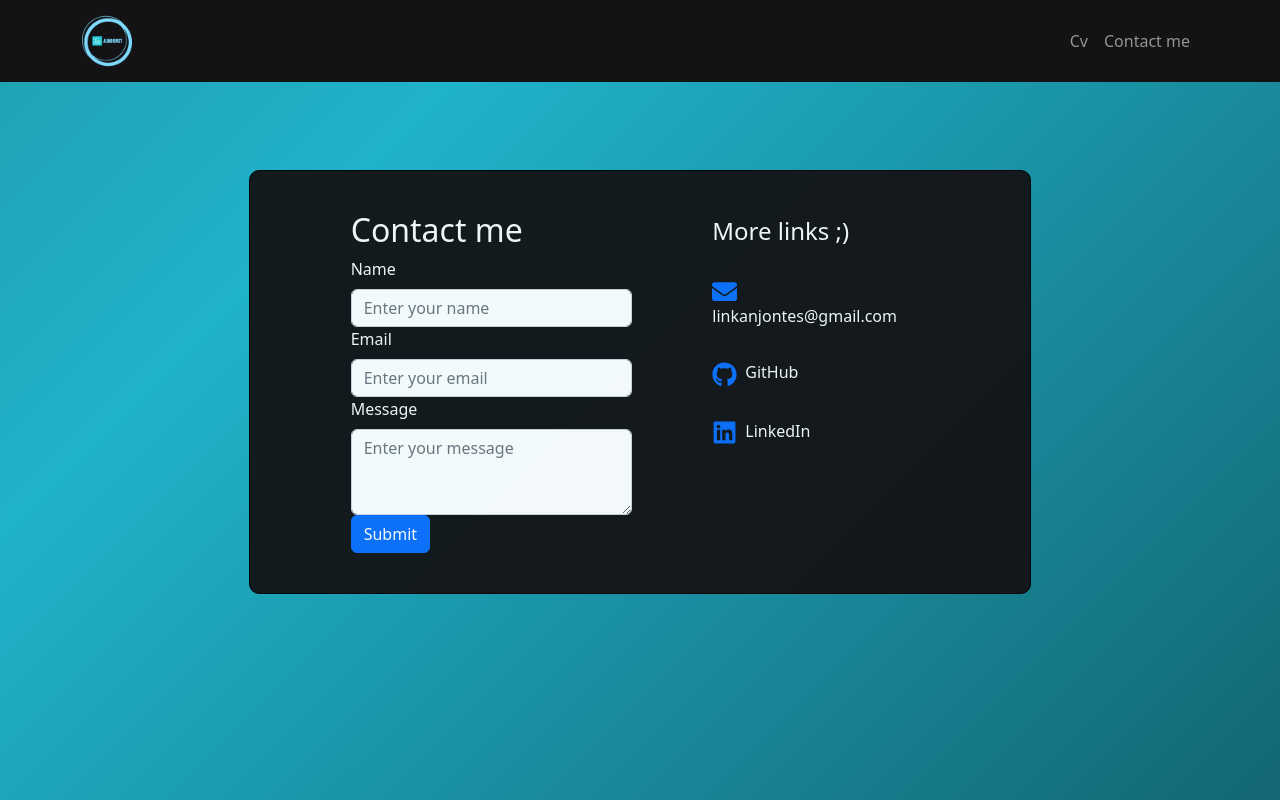
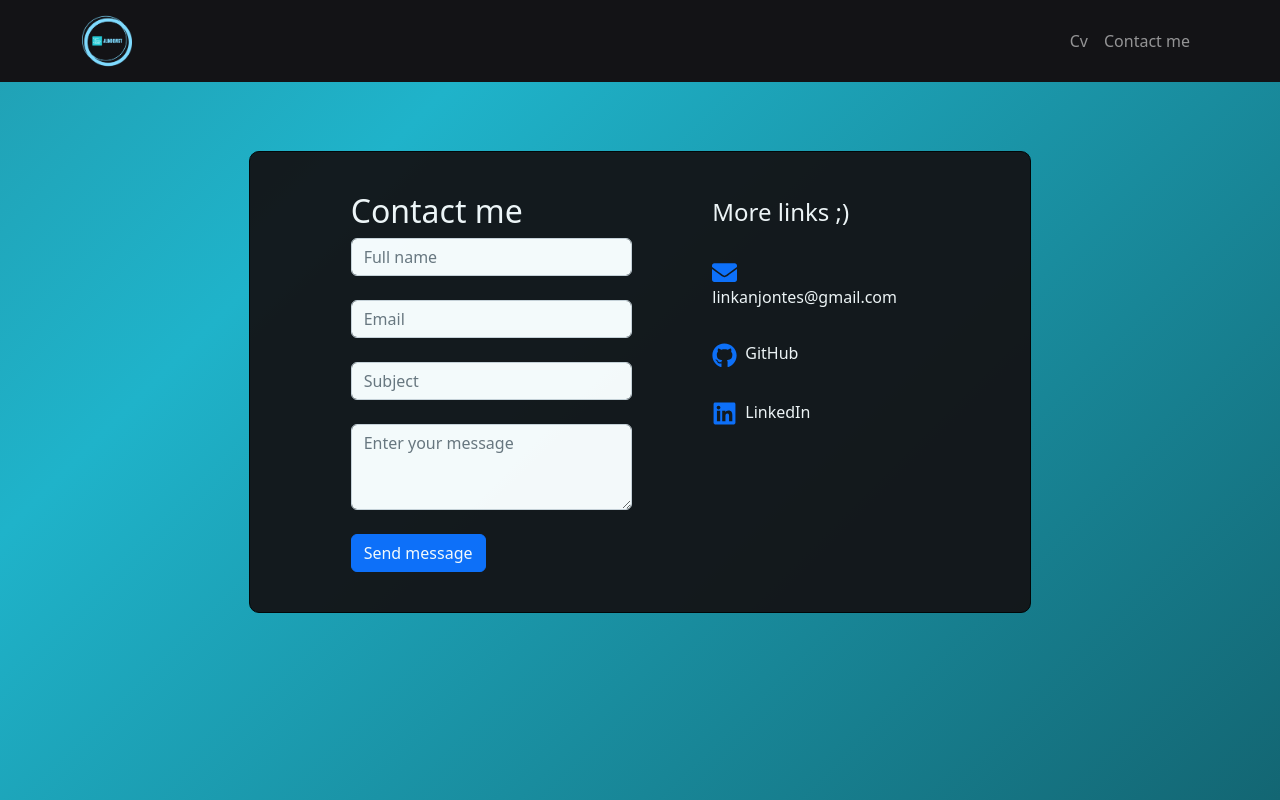
Before and after one commit to JLindqvisttt/JLindqvist, a React (Create React App) app: page /Contact in a window 1280 px wide. Shown: the top 800 px of the page. Built offline with nearby package versions, Linux system fonts and the light colour scheme; a web font is replaced by a local one.

Commit message:
Skicka mail fixat

```diff
--- a/package.json
+++ b/package.json
@@ -3,6 +3,7 @@
   "version": "0.1.0",
   "private": true,
   "dependencies": {
+    "@emailjs/browser": "^3.10.0",
     "@testing-library/jest-dom": "^5.16.5",
     "@testing-library/react": "^13.4.0",
     "@testing-library/user-event": "^13.5.0",
--- a/src/Pages/ContactForm.js
+++ b/src/Pages/ContactForm.js
@@ -1,14 +1,28 @@
-import React, {useState} from "react";
+import React, {useRef, useState} from "react";
 import {Button, Col, Form} from "react-bootstrap";
+import emailjs from '@emailjs/browser';
 
 const FORM_ENDPOINT = ""; // TODO - fill on the later step
 
 const ContactForm = () => {
     const [submitted, setSubmitted] = useState(false);
-    const handleSubmit = () => {
-        setTimeout(() => {
-            setSubmitted(true);
-        }, 100);
+    const form = useRef();
+
+    const sendEmail = (e) => {
+        e.preventDefault();
+
+        emailjs.sendForm('service_wgm9kzf'
+            , 'template_xutb547',
+            form.current, 'AVhlORWF5ZCOqb8u6')
+            .then((result) => {
+                console.log(result.text);
+                setTimeout(() => {
+                    setSubmitted(true);
+                }, 100);
+            }, (error) => {
+                console.log(error.text);
+            });
+        e.target.reset();
     };
 
     if (submitted) {
@@ -23,27 +37,27 @@ const ContactForm = () => {
     return (
         <form
             action={FORM_ENDPOINT}
-            onSubmit={handleSubmit}
+            onSubmit={sendEmail}
             method="POST"
             target="_blank"
+            ref={form}
         >
             <Col md={10}>
-                <Form.Group controlId="formName">
-                    <Form.Label>Name</Form.Label>
-                    <Form.Control type="text" placeholder="Enter your name"/>
+                <Form.Group controlId="formName" className="mb-4">
+                    <Form.Control type="text" placeholder="Full name" required name="user_name"/>
                 </Form.Group>
-                <Form.Group controlId="formEmail">
-                    <Form.Label>Email</Form.Label>
-                    <Form.Control type="email" placeholder="Enter your email"/>
+                <Form.Group controlId="formEmail" className="mb-4">
+                    <Form.Control type="email" placeholder="Email" required name="user_email"/>
                 </Form.Group>
-                <Form.Group controlId="formMessage">
-                    <Form.Label>Message</Form.Label>
-                    <Form.Control as="textarea" rows="3" placeholder="Enter your message"/>
+                <Form.Group controlId="subject" className="mb-4">
+                    <Form.Control type="text" placeholder="Subject" required name="subject"/>
+                </Form.Group>
+                <Form.Group controlId="formMessage" className="mb-4">
+                    <Form.Control as="textarea" rows="3" placeholder="Enter your message" required name="message"/>
                 </Form.Group>
                 <Button variant="primary" type="submit">
-                    Submit
+                    Send message
                 </Button>
-
 
             </Col>
         </form>
```
Also changed, not shown: 1 other file (tests, documents, lock files or other folders).
